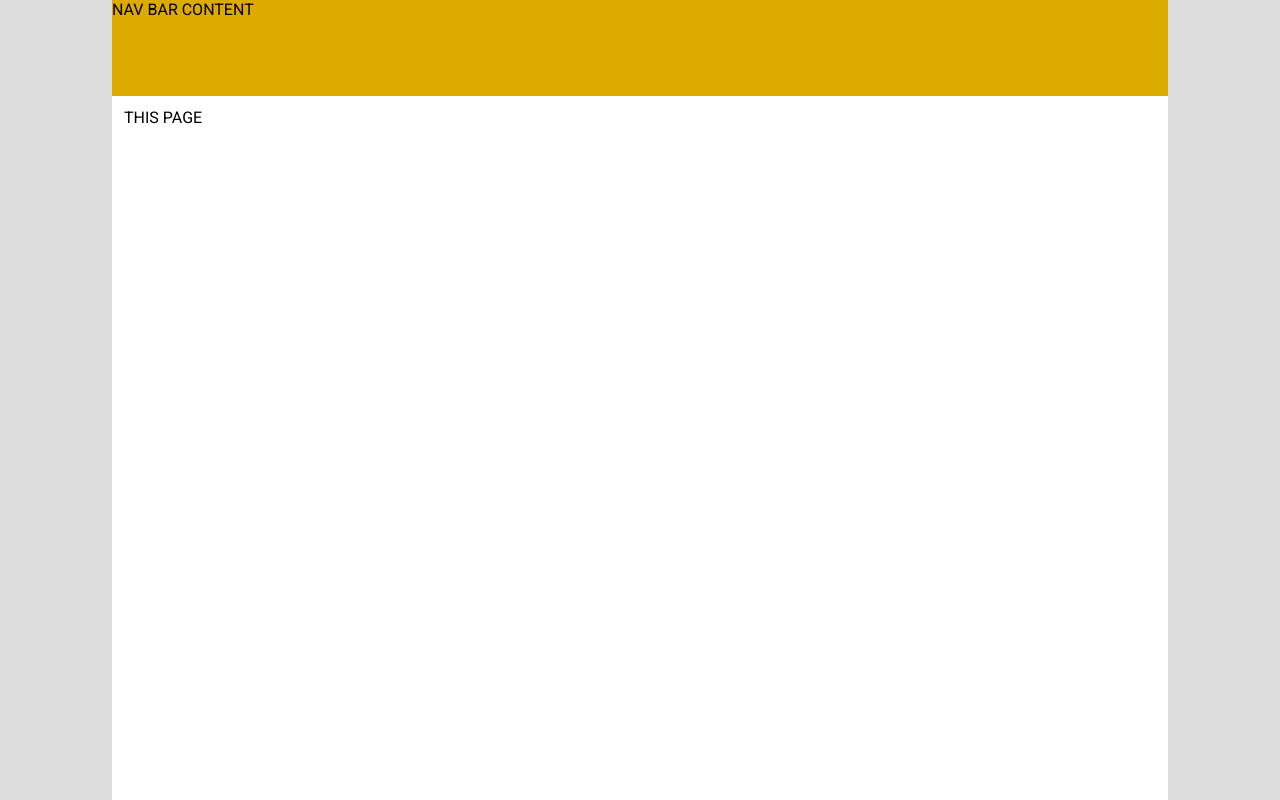
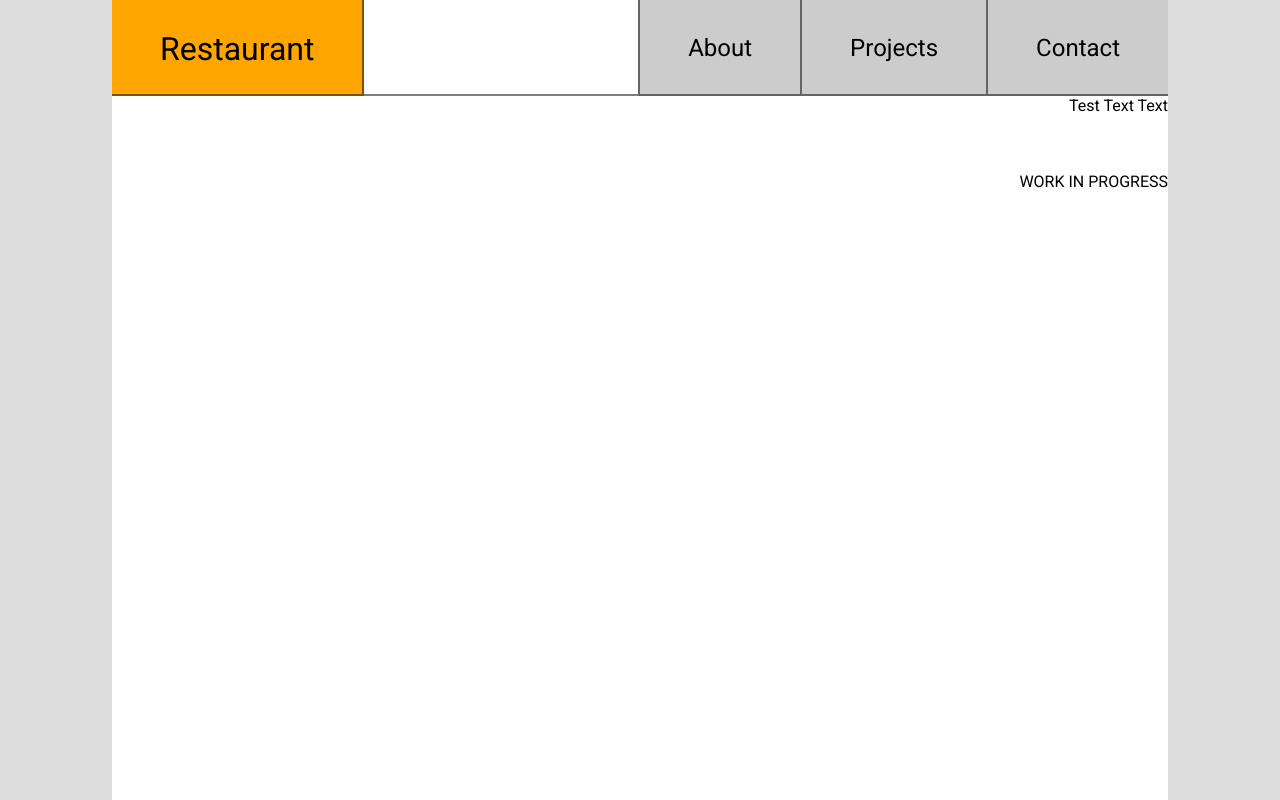
Before and after one commit to the-restaurant/the-restaurant.github.io, a plain HTML site: page wip/index.html in a window 1280 px wide. Shown: the top 800 px of the page. Drawn offline with Linux system fonts and the light colour scheme.

Commit message:
text rpg fix, some wip stuff

```diff
--- a/testconsole02.js
+++ b/testconsole02.js
@@ -148,8 +148,8 @@ function program3() {
     //dodge
     player1.playerDodgeRoll = Math.random() * player1.playerDodgeStr << 0;
     if (player1.playerDodgeRoll > 0) {
-      player1.hp++;
-      newText = "You successfully dodged the cube's next attack and gained 1 HP!";
+      player1.hp += 5;
+      newText = "You successfully dodged the cube's next attack and gained 5 HP!";
     } else {
       player1.hp -= ranger(firstEnemy.enemyAttackStr / 2, 2);
       newText = "The cube attacked you despite your attempt to dodge! You have " + player1.hp + " HP left.";
--- /dev/null
+++ b/wip/index - Copy.css
@@ -0,0 +1,88 @@
+:root {
+  --navbar-height: 5em;
+  --navbar-height-big: 6em;
+}
+
+* {
+  box-sizing: border-box;
+}
+
+body,button,table,input,textarea,form,label {
+  font-family: 'Roboto', sans-serif;
+}
+
+body {
+  display: block;
+  margin: 0;
+  padding: 0;
+  background-color: #dddddd;
+}
+
+.nav-bar {
+  background-color: white;
+  position: fixed;
+  display: flex;
+  flex-flow: row nowrap;
+  align-items: stretch;
+  justify-content: flex-end;
+  height: var(--navbar-height);
+  width: 100%;
+  max-width: 132vh;
+  z-index: 30;
+  left: 0;
+  transform: none;
+}
+
+.title-space {
+  display: inline-block;
+  margin-right: auto;
+  background-color: #eeaa00;
+  color: white;
+  text-decoration: none;
+  font-size: x-large;
+  z-index: 1001;
+}
+
+.nav-link {
+  display: inline-block;
+  background-color: darkmagenta;
+  color: white;
+  z-index: 1005;
+}
+
+.page-skeleton {
+  display: block;
+  position: relative;
+  height: 200em;
+  width: inherit;
+  max-width: 132vh;
+  top: var(--navbar-height);
+  background-color: white;
+  margin: 0 auto 0 auto;
+  text-align: right;
+}
+/*
+.this-page-area {
+  display: block;
+  position: relative;
+  padding: 12px;
+  width: inherit;
+  top: var(--navbar-height);
+}*/
+
+
+
+
+
+
+
+@media (min-width: 132vh) {
+  .nav-bar {
+    height: var(--navbar-height-big);
+    left: 50%;
+    transform: translateX(-50%);
+  }
+  .page-skeleton {
+    top: var(--navbar-height-big);
+  }
+}
--- a/wip/index.css
+++ b/wip/index.css
@@ -1,13 +1,14 @@
 :root {
   --navbar-height: 5em;
+  --navbar-height-big: 6em;
+}
+
+*, *::before, *::after {
+  box-sizing: border-box;
 }
 
 body,button,table,input,textarea,form,label {
   font-family: 'Roboto', sans-serif;
-}
-
-* {
-  box-sizing: border-box;
 }
 
 body {
@@ -17,45 +18,128 @@ body {
   background-color: #dddddd;
 }
 
-.home-page-area {
+.nav-bar {
+  background-color: white;
+  position: fixed;
+  display: flex;
+  flex-flow: row nowrap;
+  align-items: end;
+  justify-content: flex-end;
+  height: var(--navbar-height);
+  width: 100%;
+  max-width: 132vh;
+  z-index: 499;
+  top: 0;
+  left: 0;
+}
+
+.title-space {
+  display: inline-block;
+  margin-right: auto;
+  background-color: orange;
+  color: black;
+  text-decoration: none;
+  font-size: x-large;
+  width: auto;
+  padding-left: 8px;
+  padding-right: 8px;
+  height: inherit;
+  padding-bottom: 0;
+  padding-top: calc(calc(var(--navbar-height) / 2) - 1.5em);
+  border: 2px solid rgba(0, 0, 0, 0.5);
+  border-top-style: none;
+  border-left-style: none;
+  z-index: 1001;
+  transition: color 200ms ease-out;
+  transition: background-color 200ms ease-out;
+}
+
+.title-space:hover {
+  background-color: black;
+  color: white;
+  text-decoration: underline;
+}
+
+.nav-link {
+  display: inline-block;
+  background-color:#cccccc;
+  color: black;
+  text-decoration: none;
+  font-size: large;
+  width: auto;
+  height: inherit;
+  padding-left: 8px;
+  padding-right: 8px;
+  padding-bottom: 0;
+  padding-top: calc(calc(var(--navbar-height) / 2) - 0.95em);
+  border: 2px solid rgba(0, 0, 0, 0.5);
+  border-top-style: none;
+  border-right-style: none;
+  z-index: 1005;
+  transition: background-color 200ms ease-out;
+}
+
+.nav-link:hover {
+  text-decoration: underline;
+  background-color: #aaaaaa;
+}
+
+.nav-filler {
+  display: inline-block;
+  background-color: white;
+  flex-grow: 1;
+  height: 100%;
+  border: 2px solid rgba(0, 0, 0, 0.5);
+  border-top-style: none;
+  border-left-style: none;
+  border-right-style: none;
+  z-index: 800;
+}
+
+.page-skeleton {
   display: block;
   position: relative;
   height: 200em;
   width: inherit;
   max-width: 132vh;
+  top: var(--navbar-height);
   background-color: white;
   margin: 0 auto 0 auto;
+  text-align: right;
 }
-
-.nav-bar {
-  background-color: #ddaa00;
-  display: block;
-  position: fixed;
-  height: var(--navbar-height);
-  width: 100vw;
-  max-width: 132vh;
-  z-index: 999;
-}
-
+/*
 .this-page-area {
   display: block;
   position: relative;
   padding: 12px;
   width: inherit;
   top: var(--navbar-height);
-}
+}*/
 
 
 
 
 
 
-
+/*DESKTOP VIEW CHANGES*/
 @media (min-width: 132vh) {
   .nav-bar {
-    height: 6em;
+    height: var(--navbar-height-big);
+    left: calc( calc(100% - 132vh) / 2);
   }
-  .this-page-area {
-    top: 6em;
+  .title-space {
+    font-size: xx-large;
+    padding-left: 48px;
+    padding-right: 48px;
+    padding-top: calc(calc(var(--navbar-height-big) / 2) - 2.05em);
+  }
+  .nav-link {
+    font-size: x-large;
+    padding-left: 48px;
+    padding-right: 48px;
+    padding-top: calc(calc(var(--navbar-height-big) / 2) - 1.6em);
+  }
+  .page-skeleton {
+    top: var(--navbar-height-big);
   }
 }
--- a/wip/index.html
+++ b/wip/index.html
@@ -13,13 +13,26 @@
 </head>
 
 <body>
-  <div id="home-page-area" class="home-page-area">
-    <nav id="nav-bar" class="nav-bar">
-      NAV BAR CONTENT
-    </nav>
-    <div id="this-page-area" class="this-page-area">
-      THIS PAGE
-    </div>
+  <!-- nav bar area -->
+  <nav id="nav-bar" class="nav-bar">
+    <a class="title-space" href="./index.html" target="_self">
+      Restaurant
+    </a>
+    <div id="nav-filler" class="nav-filler"></div>
+    <a class="nav-link" id="about-link" href="#" target="_self">
+      About
+    </a>
+    <a class="nav-link" id="projects-link" href="#" target="_self">
+      Projects
+    </a>
+    <a class="nav-link" id="contact-link" href="#" target="_self">
+      Contact
+    </a>
+  </nav>
+  <!-- actual page layout frame -->
+  <div id="page-skeleton" class="page-skeleton">
+    Test Text Text
+    <br><br><br><br>WORK IN PROGRESS
   </div>
 </body>
 
```
Also changed, not shown: rattlemebones.js (+14 -0 lines).
